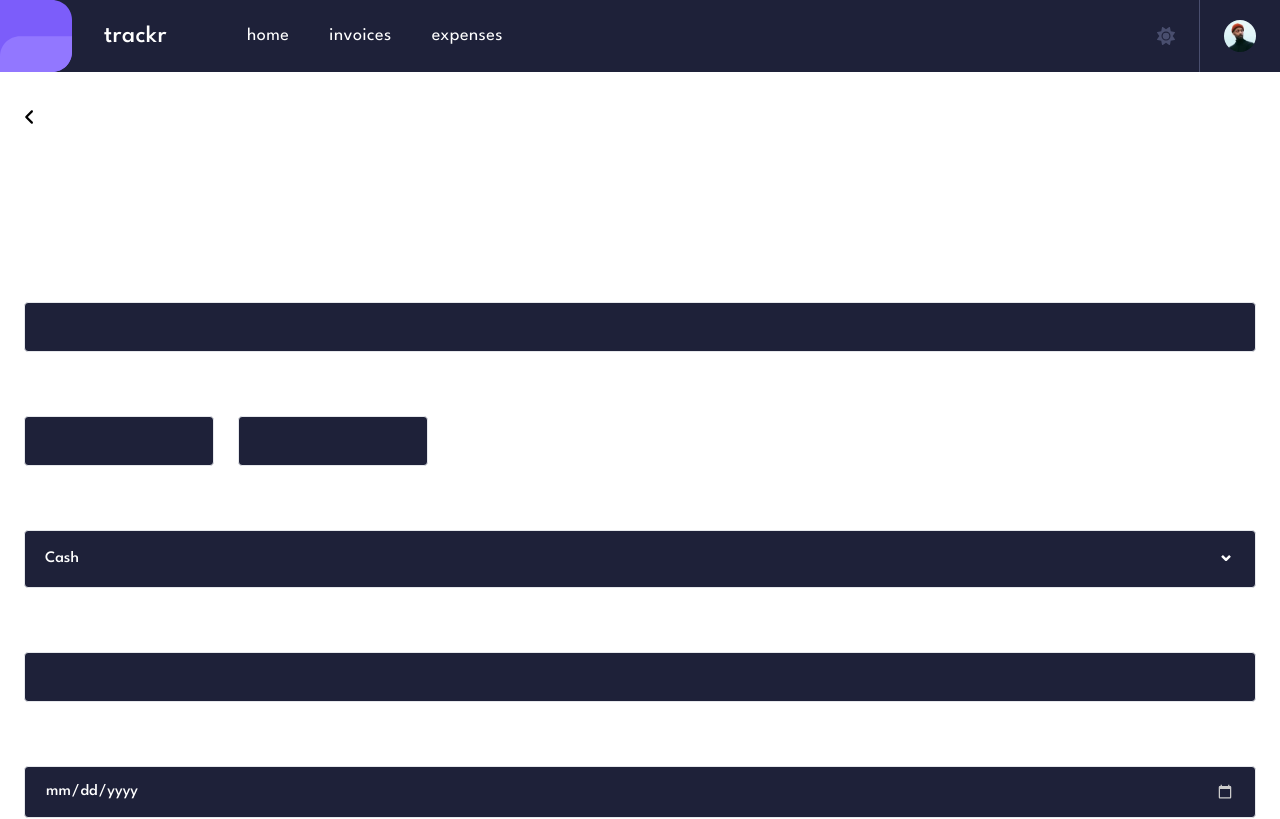
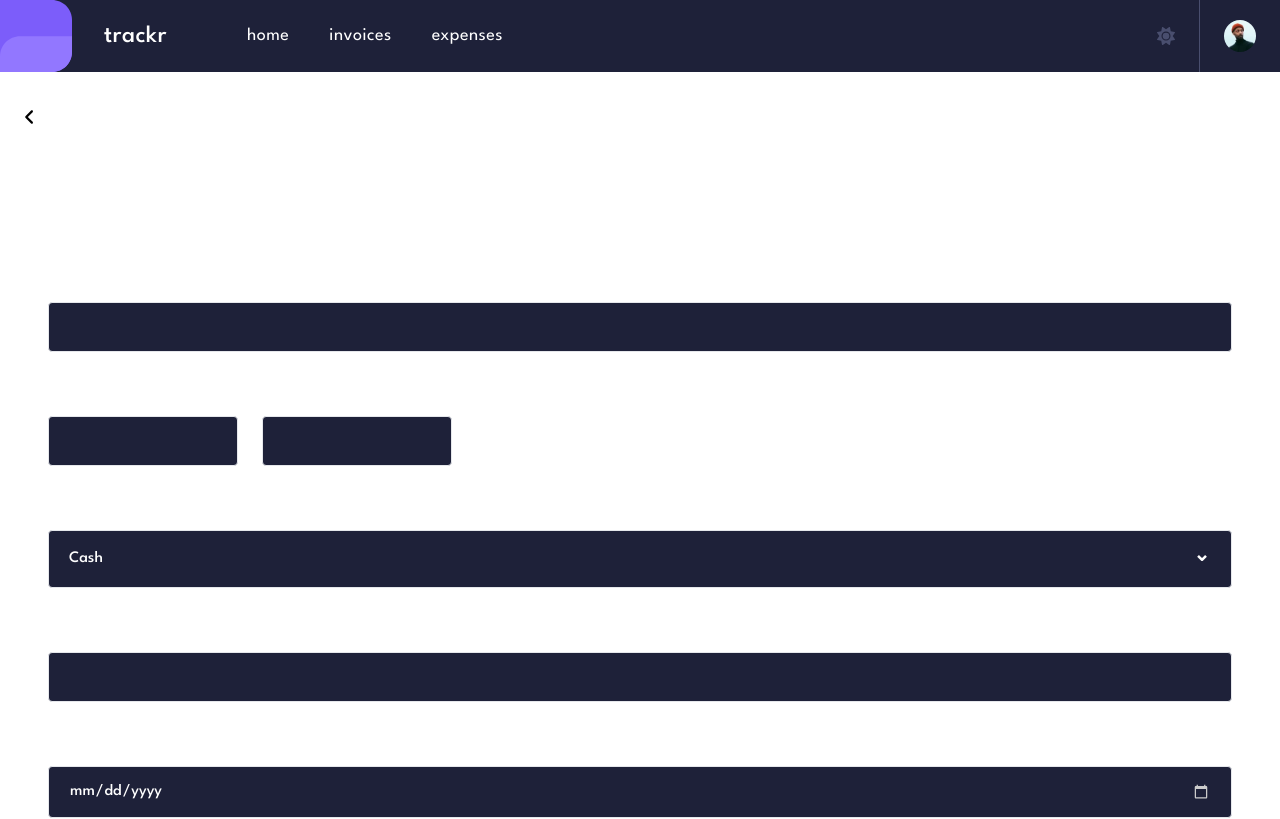
Before and after one commit to neshacascia/trackr, a Next.js app: page /expenses/new-expense in a window 1280 px wide. Shown: the top 819 px of the page. Built offline with nearby package versions, Linux system fonts and the light colour scheme.

Commit message:
increased padding for larger devices

```diff
--- a/components/NewExpenseForm.js
+++ b/components/NewExpenseForm.js
@@ -86,7 +86,7 @@ export default function NewExpenseForm({ addExpense }) {
   }
 
   return (
-    <form className="text-white" onSubmit={submitHandler}>
+    <form className="text-white md:px-6" onSubmit={submitHandler}>
       <section className="flex flex-col gap-6 mb-10">
         <h4 className="text-brightPurple font-medium">Bill From</h4>
         <label
```
